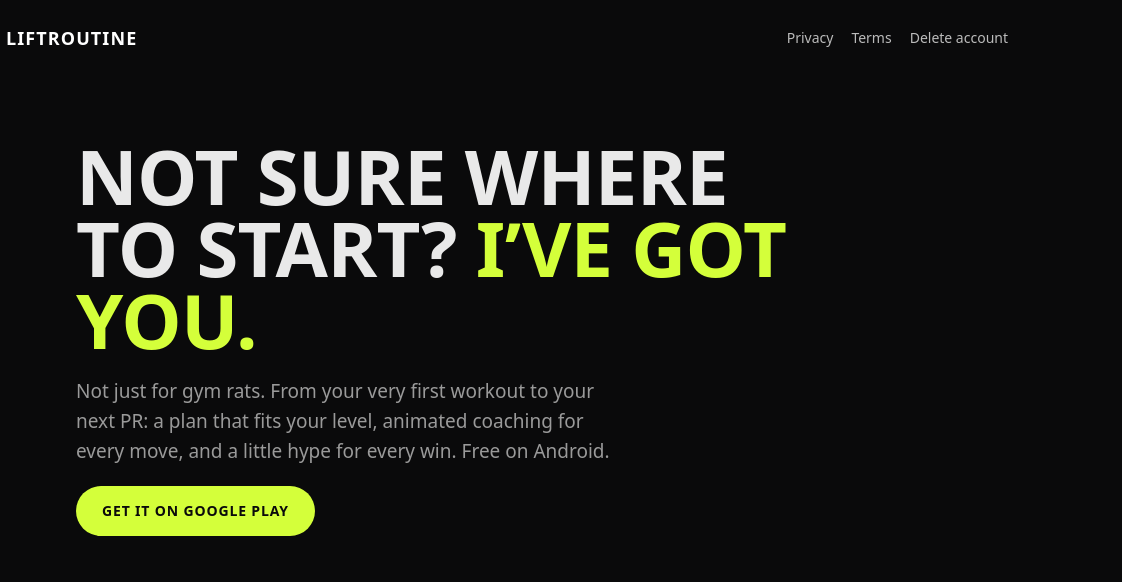
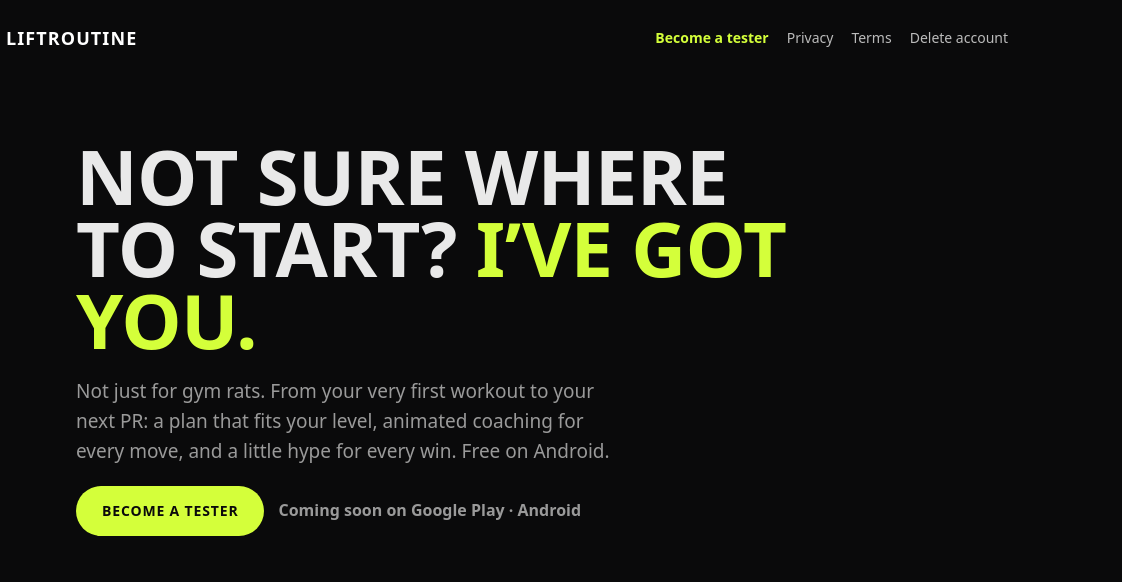
Before and after one commit to liftroutineapp-ship-it/liftroutine, a plain HTML site: page index.html in a window 1280 px wide. Shown: the top 582 px of the page, 158-1280 px from the left. Drawn offline with Linux system fonts and the light colour scheme.

Commit message:
Add files via upload

```diff
--- a/index.html
+++ b/index.html
@@ -12,9 +12,9 @@ h1 span{color:#D4FF3A}h2{margin-top:36px;color:#fff}.mute{color:#9a9a9a}
 .feat div{background:#151517;border:1px solid #232326;border-radius:18px;padding:18px}.feat b{color:#fff;display:block;margin-bottom:4px}
 footer{border-top:1px solid #222;margin-top:60px;padding:24px;text-align:center;font-size:13px;color:#777}
 .card{background:#151517;border:1px solid #232326;border-radius:18px;padding:22px;margin:18px 0}</style></head><body>
-<header><div class="logo"><svg viewBox="0 0 100 100" width="26" height="26" fill="#0A0A0B"><g transform="skewX(-12) translate(12.6 0)"><path d="M16 16h17v52h22v16H16z"/><path fill-rule="evenodd" d="M41 16h22a17 17 0 0 1 0 34h-3l20 34H61L44 54v-4h0V16zm15 13v12h6a6 6 0 0 0 0-12z"/></g></svg></div><a class="brand" href="index.html">LIFTROUTINE</a><nav><a href="privacy.html">Privacy</a><a href="terms.html">Terms</a><a href="delete-account.html">Delete account</a></nav></header>
+<header><div class="logo"><svg viewBox="0 0 100 100" width="26" height="26" fill="#0A0A0B"><g transform="skewX(-12) translate(12.6 0)"><path d="M16 16h17v52h22v16H16z"/><path fill-rule="evenodd" d="M41 16h22a17 17 0 0 1 0 34h-3l20 34H61L44 54v-4h0V16zm15 13v12h6a6 6 0 0 0 0-12z"/></g></svg></div><a class="brand" href="index.html">LIFTROUTINE</a><nav><a href="test.html" style="color:#D4FF3A;font-weight:700">Become a tester</a><a href="privacy.html">Privacy</a><a href="terms.html">Terms</a><a href="delete-account.html">Delete account</a></nav></header>
 <main class="wrap"><h1>Not sure where<br>to start? <span>I’ve got you.</span></h1>
 <p class="mute" style="font-size:19px;max-width:560px">Not just for gym rats. From your very first workout to your next PR: a plan that fits your level, animated coaching for every move, and a little hype for every win. Free on Android.</p>
-<p><a class="btn" href="https://play.google.com/store/apps/details?id=com.liftroutine.app">Get it on Google Play</a></p>
+<p style="display:flex;gap:14px;flex-wrap:wrap;align-items:center"><a class="btn" href="test.html">Become a tester</a><span class="mute" style="font-weight:600">Coming soon on Google Play · Android</span></p>
 <div class="shots"><img src="s1.png" alt="Today screen"><img src="s2.png" alt="Animated exercise"><img src="s3.png" alt="Workout summary"></div>
 <div class="feat"><div><b>Beginner to pro</b>New? Get a simple plan and a first-workout guide. Experienced? Get volume, overload cues and recovery tips.</div><div><b>Your split, your days</b>Push / Pull / Legs, Upper / Lower, Full Body or one muscle a day.</div><div><b>Animated exercises</b>60+ movements with highlighted muscles and form tips.</div><div><b>Progress that motivates</b>PRs, streaks, awards, calories and body-weight trends.</div><div><b>Private by default</b>Works offline. Your data stays on your phone unless you create an account.</div></div></main><footer>© 2026 LiftRoutine · An independent app, not affiliated with any company or organisation · <a href="mailto:liftroutine.app@gmail.com">liftroutine.app@gmail.com</a></footer></body></html>
```
Also changed, not shown: delete-account.html (+1 -1 lines), privacy.html (+1 -1 lines), terms.html (+1 -1 lines), test.html (+1 -1 lines).
